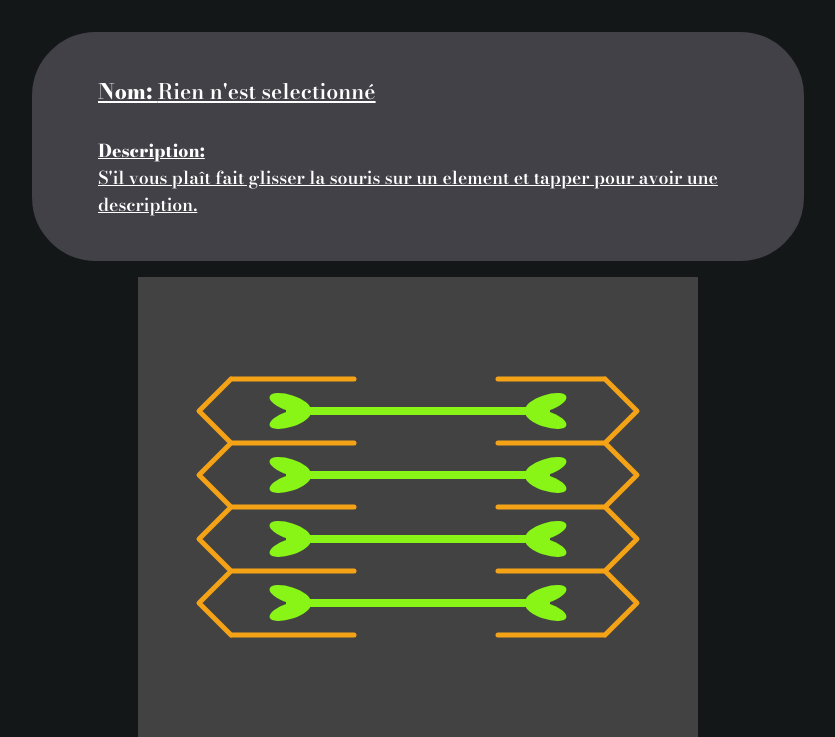
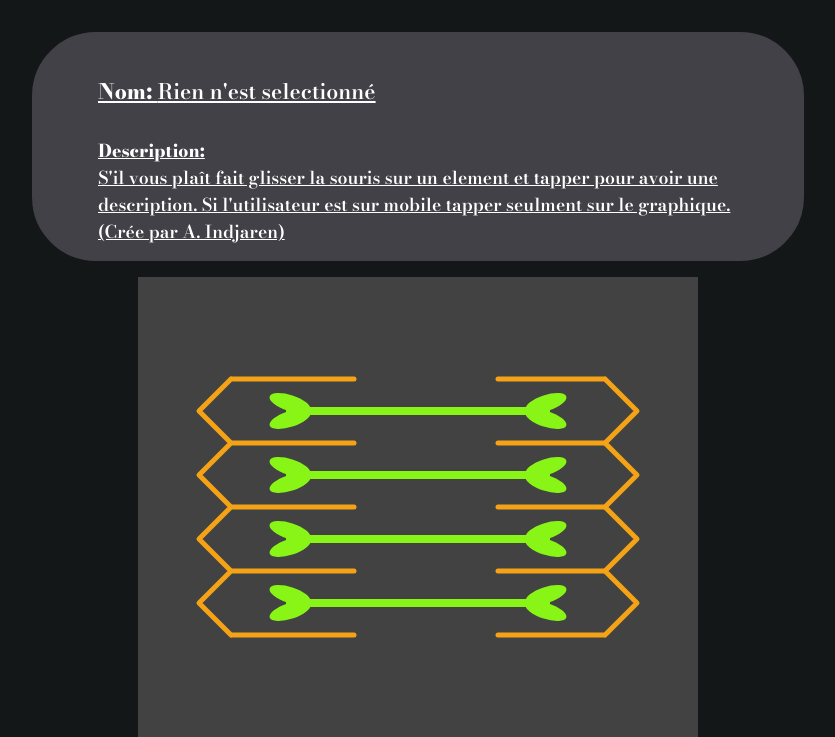
Before and after one commit to Creativty/Creativty.github.io, a website with bundled scripts: page sarcomere/index.html in a window 1280 px wide. Shown: the part 92-829 px from the top of the page, without its empty margins (222-1057 px from the left). Built offline with nearby package versions, Linux system fonts and the light colour scheme.

Commit message:
Added name signature, and mobile instructions.

```diff
--- a/sarcomere/index.html
+++ b/sarcomere/index.html
@@ -14,7 +14,7 @@
     <h1 id="title">Schema Interactive de Sarcomere</h1>
     <div id="selection-description">
         <h4 style="text-decoration: underline;">Nom: <span id="name-description" style="font-weight:600;">Rien n'est selectionné</span></h5>
-        <h5 style="text-decoration: underline;">Description:<br><span id="description" style="font-weight:600;">S'il vous plaît fait glisser la souris sur un element et tapper pour avoir une description.</span></h6>
+        <h5 style="text-decoration: underline;">Description:<br><span id="description" style="font-weight:600;">S'il vous plaît fait glisser la souris sur un element et tapper pour avoir une description. Si l'utilisateur est sur mobile tapper seulment sur le graphique.<br> (Crée par A. Indjaren)</span></h6>
     </div>
     <div id="canvas-container">
         <canvas width="560" height="460" id="canvas"></canvas>
```
